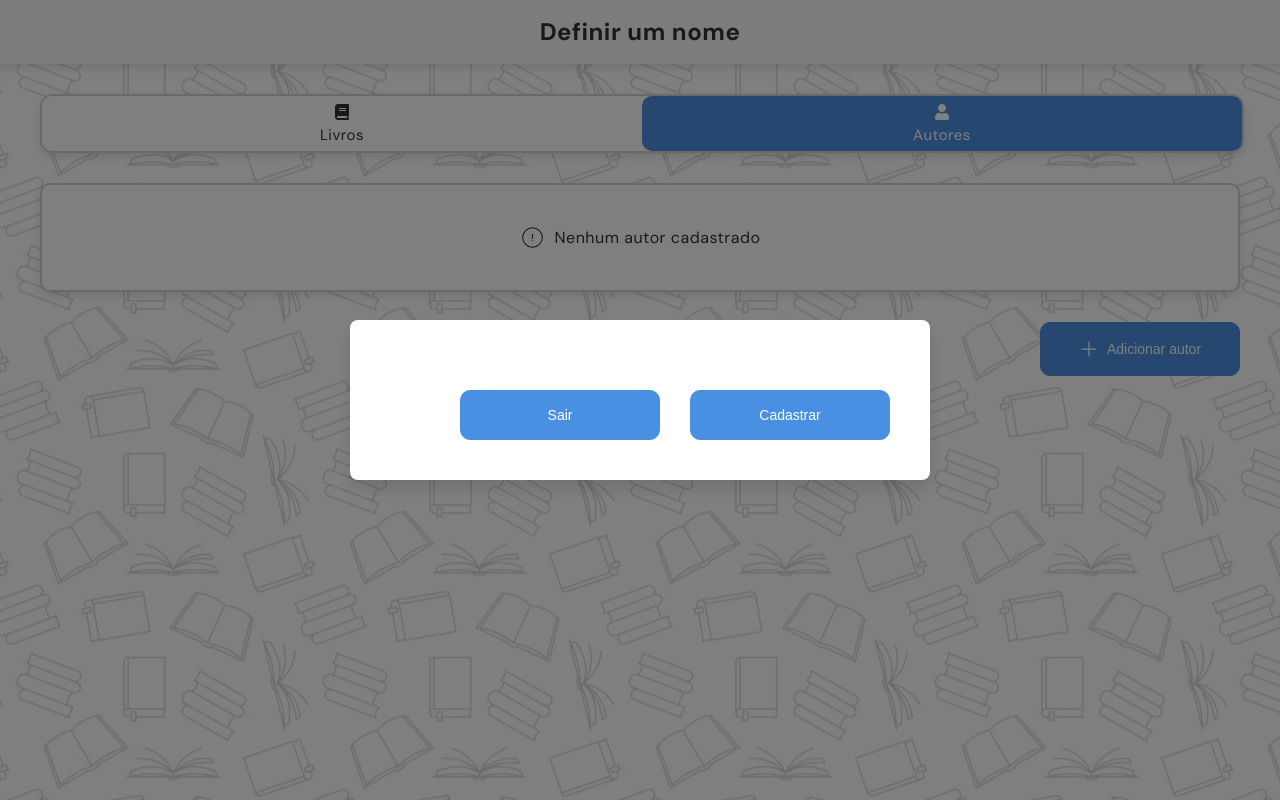
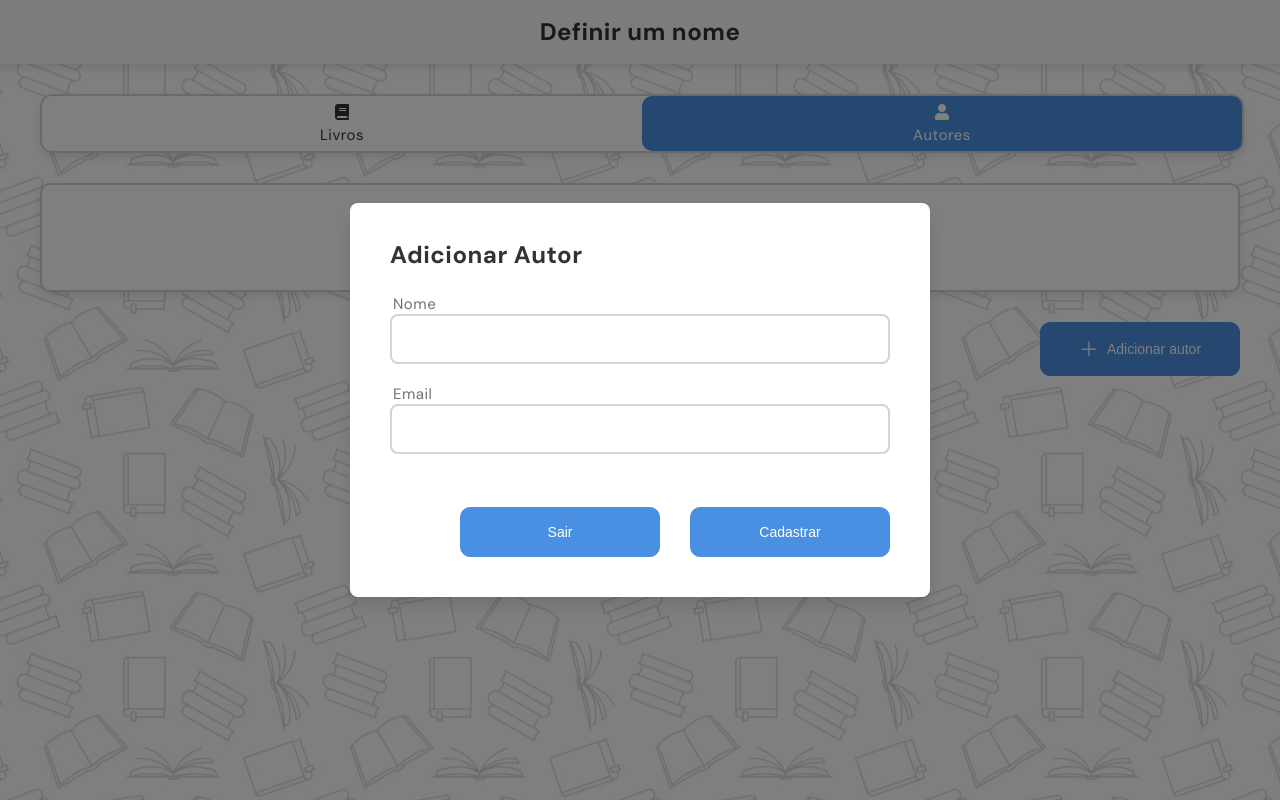
Before and after one commit to breno-aredes/desafio-contato-seguro, a React (Vite) app: page / in a window 1280 px wide. Both pictures are taken after a click on the button "Adicionar autor". Built offline with nearby package versions, Linux system fonts and the light colour scheme.

Commit message:
feat: create modal content to add new author

```diff
--- a/package.json
+++ b/package.json
@@ -10,12 +10,14 @@
     "preview": "vite preview"
   },
   "dependencies": {
+    "@hookform/resolvers": "^3.10.0",
     "@radix-ui/react-dialog": "^1.1.5",
     "react": "^18.3.1",
     "react-dom": "^18.3.1",
     "react-hook-form": "^7.54.2",
     "react-icons": "^5.4.0",
-    "styled-components": "^6.1.14"
+    "styled-components": "^6.1.14",
+    "yup": "^1.6.1"
   },
   "devDependencies": {
     "@eslint/js": "^9.17.0",
--- a/src/components/Authors/index.tsx
+++ b/src/components/Authors/index.tsx
@@ -1,15 +1,24 @@
-import React, { useState } from "react";
+import { useState } from "react";
 import * as S from "./styles";
 import { CiCircleAlert } from "react-icons/ci";
-import { AuthorsProps } from "../../types/authors";
+import { AuthorFormValues, AuthorValues } from "../../types/authors";
 import Button from "../Buttons";
 import { ButtonContent } from "../../styles/index";
-
 import { BsPlusLg } from "react-icons/bs";
 import Modal from "../Modal";
+import AuthorsModalContent from "../ModalContent/Authors";
+import { SubmitHandler } from "react-hook-form";
 
-const Authors: React.FC<AuthorsProps> = ({ authors }) => {
+const Authors = () => {
   const [modalOpen, setModalOpen] = useState<boolean>(false);
+  const [authors, setAuthors] = useState<AuthorValues[]>([]);
+
+  const handleAddAuthor: SubmitHandler<AuthorFormValues> = (data) => {
+    const newAuthor = { ...data, id: Date.now() };
+    setAuthors([...authors, newAuthor]);
+    setModalOpen(false);
+  };
+
   return (
     <>
       <S.AuthorSection>
@@ -30,10 +39,10 @@ const Authors: React.FC<AuthorsProps> = ({ authors }) => {
       </ButtonContent>
 
       <Modal isModalOpen={modalOpen}>
-        <ButtonContent>
-          <Button onClick={() => setModalOpen(false)}>Sair</Button>
-          <Button onClick={() => setModalOpen(false)}>Cadastrar</Button>
-        </ButtonContent>
+        <AuthorsModalContent
+          onSubmit={handleAddAuthor}
+          onClose={() => setModalOpen(false)}
+        />
       </Modal>
     </>
   );
--- a/src/components/Books/index.tsx
+++ b/src/components/Books/index.tsx
@@ -1,12 +1,13 @@
-import React from "react";
 import * as S from "./styles";
 import { CiCircleAlert } from "react-icons/ci";
-import { BooksProps } from "../../types/Books";
 import Button from "../Buttons";
 import { BsPlusLg } from "react-icons/bs";
 import { ButtonContent } from "../../styles/index";
+import { useState } from "react";
 
-const Books: React.FC<BooksProps> = ({ books }) => {
+const Books = () => {
+  const [books, setBooks] = useState<string[]>([]);
+
   return (
     <>
       <S.BookSection>
--- /dev/null
+++ b/src/components/ModalContent/Authors/index.tsx
@@ -0,0 +1,51 @@
+import React from "react";
+import { useForm } from "react-hook-form";
+import { yupResolver } from "@hookform/resolvers/yup";
+import { ButtonContent } from "../../../styles/index";
+import Button from "../../Buttons";
+import Input from "../../input";
+import { authorSchema } from "../../../schemas/Authors";
+import {
+  AuthorFormValues,
+  AuthorsModalContentProps,
+} from "../../../types/authors";
+import { Title } from "./styles";
+
+const AuthorsModalContent: React.FC<AuthorsModalContentProps> = ({
+  onSubmit,
+  onClose,
+}) => {
+  const {
+    register,
+    handleSubmit,
+    formState: { errors },
+  } = useForm<AuthorFormValues>({
+    resolver: yupResolver(authorSchema),
+  });
+
+  return (
+    <form onSubmit={handleSubmit(onSubmit)}>
+      <Title>Adicionar Autor</Title>
+      <Input
+        label="Nome"
+        field="name"
+        {...register("name")}
+        error={errors.name}
+      />
+      <Input
+        label="Email"
+        field="email"
+        {...register("email")}
+        error={errors.email}
+      />
+      <ButtonContent>
+        <Button type="button" onClick={onClose}>
+          Sair
+        </Button>
+        <Button type="submit">Cadastrar</Button>
+      </ButtonContent>
+    </form>
+  );
+};
+
+export default AuthorsModalContent;
--- /dev/null
+++ b/src/components/ModalContent/Authors/styles.ts
@@ -0,0 +1,10 @@
+import styled from "styled-components";
+
+export const Title = styled.h1`
+  color: #333;
+  display: flex;
+  width: 100%;
+  margin-bottom: 30px;
+  font-size: 24px;
+  font-weight: bold;
+`;
--- a/src/components/input/index.tsx
+++ b/src/components/input/index.tsx
@@ -1,22 +1,18 @@
 import { forwardRef } from "react";
 import { Container, InputContainer } from "./styles";
-import { InputHTMLAttributes } from "react";
-import { FieldError, UseFormRegister } from "react-hook-form";
-
-export interface InputProps extends InputHTMLAttributes<HTMLInputElement> {
-  label?: string;
-  field: string;
-  error?: FieldError;
-  register: UseFormRegister<Record<string, unknown>>;
-}
+import { InputProps } from "../../types/input";
 
 const Input = forwardRef<HTMLInputElement, InputProps>(
   ({ label, field, register, error, ...props }: InputProps, ref) => {
     return (
       <Container>
-        {label && <label htmlFor={props.id}>{label}</label>}
+        {label && <label htmlFor={props.id || field}>{label}</label>}
         <InputContainer>
-          <input id={props.id} {...props} {...register(field)} ref={ref} />
+          <input
+            {...props}
+            {...(!!register && register(field as string))}
+            ref={ref}
+          />
         </InputContainer>
         {error && <p>{error.message}</p>}
       </Container>
--- a/src/components/input/styles.ts
+++ b/src/components/input/styles.ts
@@ -4,31 +4,29 @@ export const Container = styled.div`
   width: 100%;
   display: flex;
   flex-direction: column;
-  max-height: 94px;
-  height: auto;
+  height: 90px;
 
   label {
     font-size: 15px;
     color: #717171;
     width: auto;
     margin-bottom: 2px;
+    margin-left: 3px;
   }
   p {
+    margin-left: 3px;
     color: #fb5643;
     font-size: 13px;
   }
 `;
 
 export const InputContainer = styled.div`
-  width: 100%;
-  height: 50px;
+  min-height: 30px;
+  max-height: 30px;
   padding: 8px;
   background-color: #ffffff;
   border: 2px solid lightgray;
   border-radius: 8px;
-  display: flex;
-  align-items: center;
-  gap: 0.5rem;
 
   svg {
     color: #aaaaaa;
@@ -38,9 +36,8 @@ export const InputContainer = styled.div`
     border: none;
     width: 100%;
     height: 100%;
-    font-family: "Poppins", serif;
     font-size: 15px;
-    color: #1a1a1a;
+    color: #333;
 
     &::placeholder {
       color: #aaaaaa;
--- a/src/pages/Dashboard/index.tsx
+++ b/src/pages/Dashboard/index.tsx
@@ -10,8 +10,8 @@ export const Dashboard = () => {
   return (
     <DashBoardBody>
       <ToggleButtons isSelected={isSelected} setIsSelected={setIsSelected} />
-      {isSelected === "authors" && <Authors authors={[]} />}
-      {isSelected === "books" && <Books books={[]} />}
+      {isSelected === "authors" && <Authors />}
+      {isSelected === "books" && <Books />}
     </DashBoardBody>
   );
 };
--- /dev/null
+++ b/src/schemas/Authors.ts
@@ -0,0 +1,6 @@
+import * as yup from "yup";
+
+export const authorSchema = yup.object().shape({
+  name: yup.string().required("* Nome é obrigatório"),
+  email: yup.string().email("* Email inválido"),
+});
--- a/src/types/Books.ts
+++ /dev/null
@@ -1,3 +0,0 @@
-export interface BooksProps {
-  books: string[];
-}
--- /dev/null
+++ b/src/types/input.ts
@@ -0,0 +1,9 @@
+import { InputHTMLAttributes } from "react";
+import { FieldError, UseFormRegister } from "react-hook-form";
+
+export interface InputProps extends InputHTMLAttributes<HTMLInputElement> {
+  label?: string;
+  field?: string;
+  error?: FieldError;
+  register?: UseFormRegister<Record<string, unknown>>;
+}
```
Also changed, not shown: src/types/authors.ts (+16 -2 lines), 1 other file (tests, documents, lock files or other folders).
